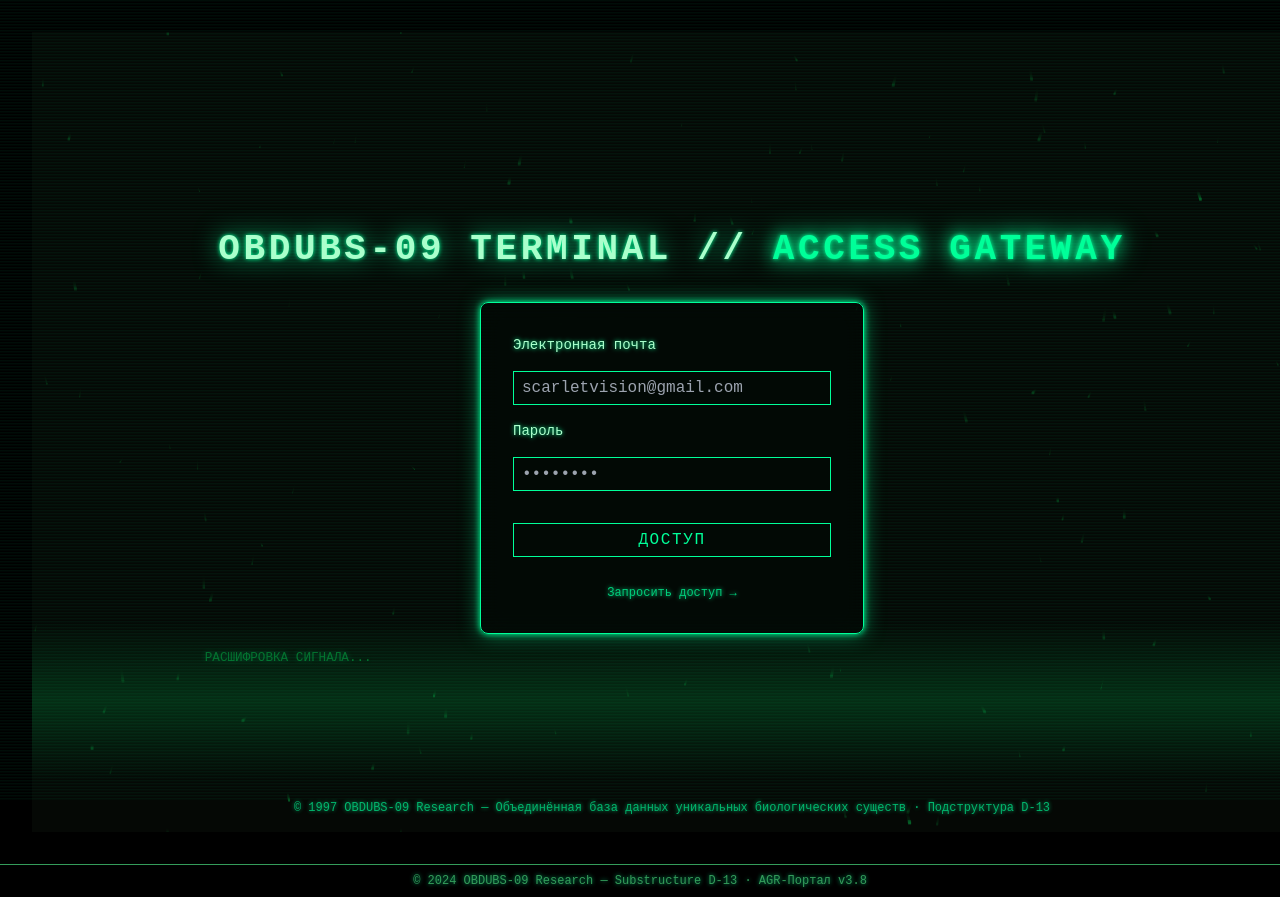
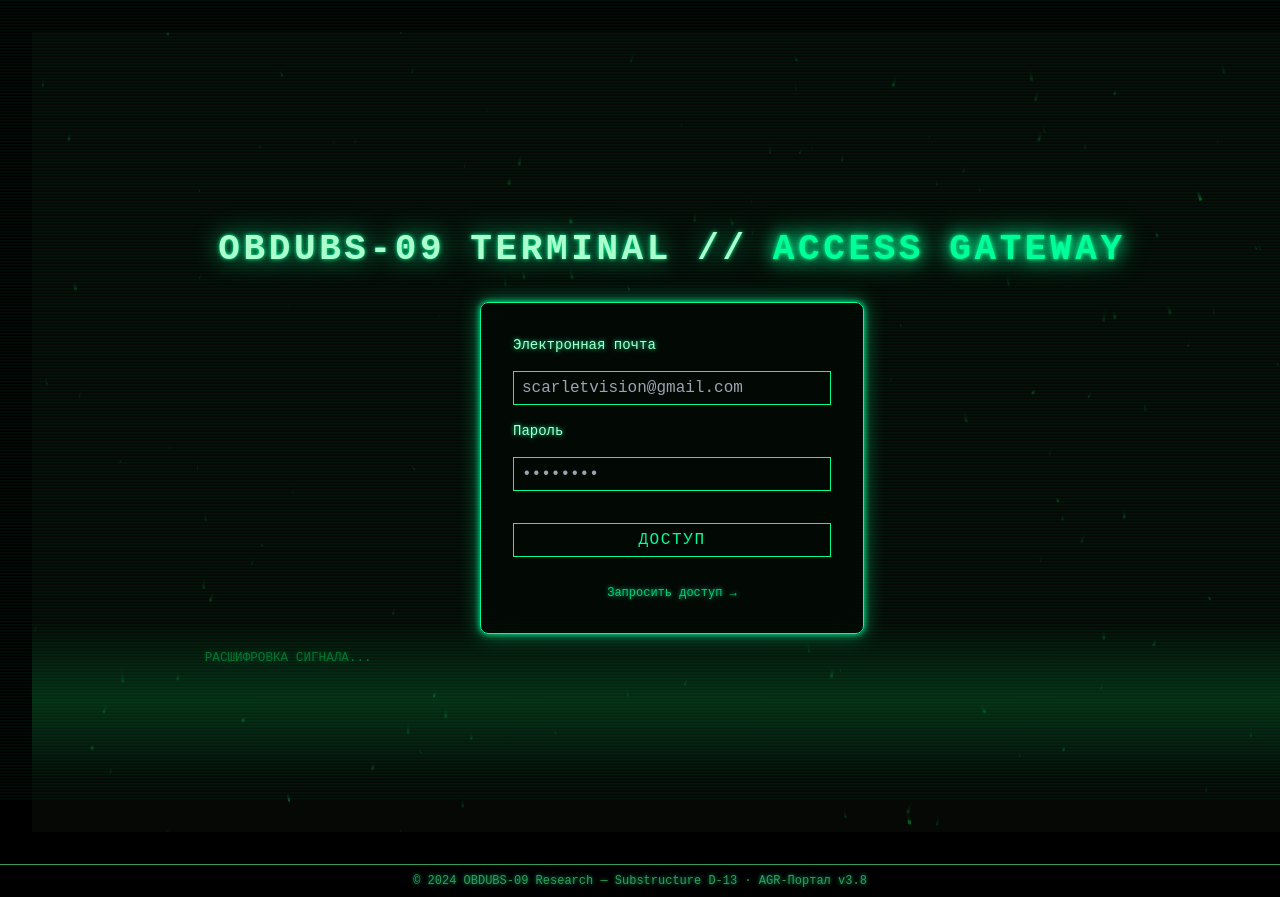
Before and after one commit to Rulerlunae18/UDUBS-front, a Vue app: page /access in a window 1280 px wide. Built offline with nearby package versions, Linux system fonts and the light colour scheme; no server answers.

Commit message:
Update LoginRegister.vue

```diff
--- a/src/pages/LoginRegister.vue
+++ b/src/pages/LoginRegister.vue
@@ -90,11 +90,6 @@
         </p>
       </form>
     </Transition>
-
-    <!-- Футер -->
-    <footer class="absolute bottom-4 text-xs opacity-70 text-center z-10">
-      © 1997 OBDUBS-09 Research — Объединённая база данных уникальных биологических существ · Подструктура D-13
-    </footer>
   </div>
 </template>
 
```
